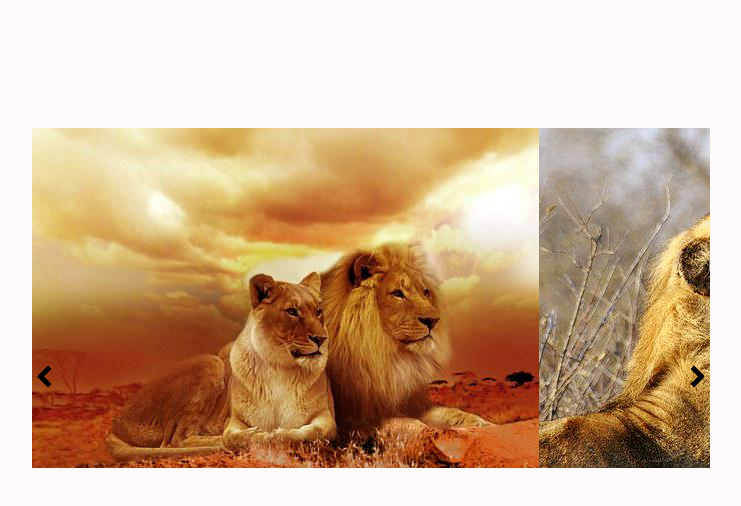
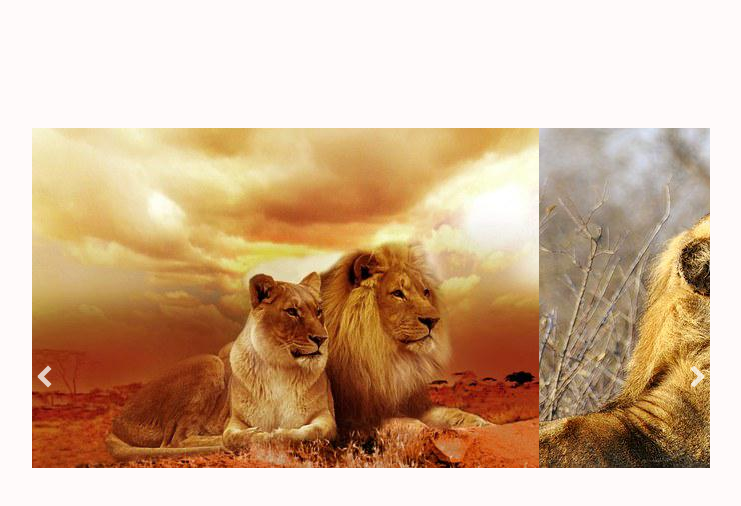
Before and after one commit to Eminence14/rough_animal_slideshow, a plain HTML site: page index.html in a window 1280 px wide. Shown: the full height of the page, 269-1010 px from the left. Drawn offline with Linux system fonts and the light colour scheme.

Commit message:
arrows sttled better

```diff
--- a/style.css
+++ b/style.css
@@ -35,13 +35,14 @@ body .container {
 .prev {
     position: absolute;
     left: 0;
+    opacity: 0.75;
 }
 .prev::before {
     content: '';
     width: 5px;
     height: 15px;
     margin-left: 10px;
-    background-color: black;
+    background-color: white;
     position: absolute;
     transform: rotate(45deg);
 }
@@ -51,27 +52,30 @@ body .container {
     height: 15px;
     margin-left: 10px;
     margin-top: 8px;
-    background-color: black;
+    background-color: white;
     position: absolute;
     transform: rotate(-45deg);
 }
 .prev:hover {
     background: linear-gradient(90deg, rgba(0,0,0,0.5), rgba(255,255,255, 0.01));
+    opacity: 1;
 }
 .next {
     position: absolute;
     top: 0;
     right: 0;
+    opacity: 0.75;
 }
 .next:hover {
     background: linear-gradient(90deg, rgba(255,255,255, 0.01), rgba(0,0,0,0.5));
+    opacity: 1;
 }
 .next::before {
     content: '';
     width: 5px;
     height: 15px;
     margin-left: 15px;
-    background-color: black;
+    background-color: white;
     position: absolute;
     transform: rotate(-45deg);
 }
@@ -81,7 +85,7 @@ body .container {
     height: 15px;
     margin-top: 8px;
     margin-left: 15px;
-    background-color: black;
+    background-color: white;
     position: absolute;
     transform: rotate(45deg);
 }
```
